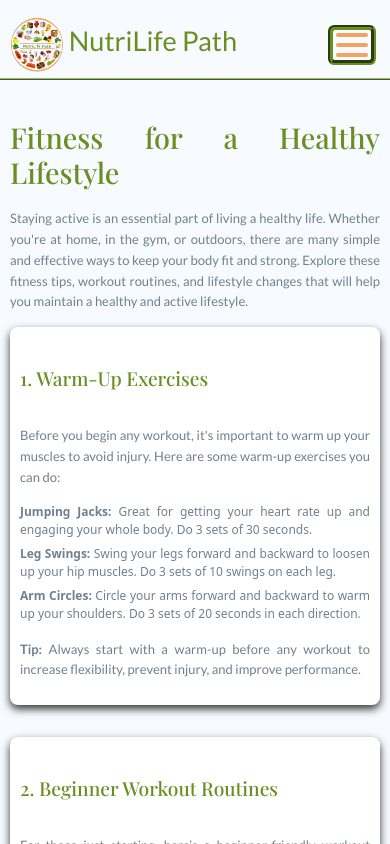
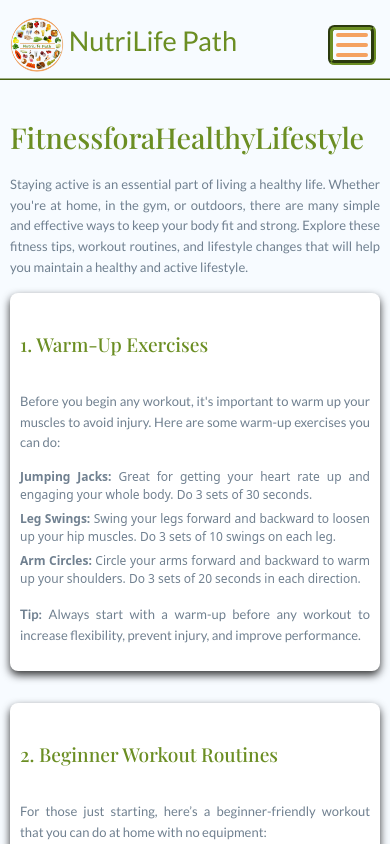
Before and after one commit to Esther20056/NutriLifePath, a React (Create React App) app: page /fitness in a window 390 px wide. Shown: the top 844 px of the page. Built offline with nearby package versions, Linux system fonts and the light colour scheme; a web font is replaced by a local one.

Commit message:
another commit

```diff
--- a/src/ComponentsOne/Style/HealthyLivingTips.css
+++ b/src/ComponentsOne/Style/HealthyLivingTips.css
@@ -147,7 +147,6 @@
   font-family: "Playfair Display", serif;
   margin-bottom: 1.2rem;
   font-size: 2.5rem;
-  word-spacing: normal;
 }
 
 .hlt-container h2 {
@@ -208,6 +207,7 @@ ul li strong {
 
   .hlt-container h1 {
     font-size: 2.5rem;
+    word-spacing: -0.45rem;
   }
 }
 
@@ -249,6 +249,7 @@ ul li strong {
 
   .hlt-container h2 {
     font-size: 1.4rem;
+    word-spacing: -0rem !important;
   }
 
   .hlt-container p,
```
